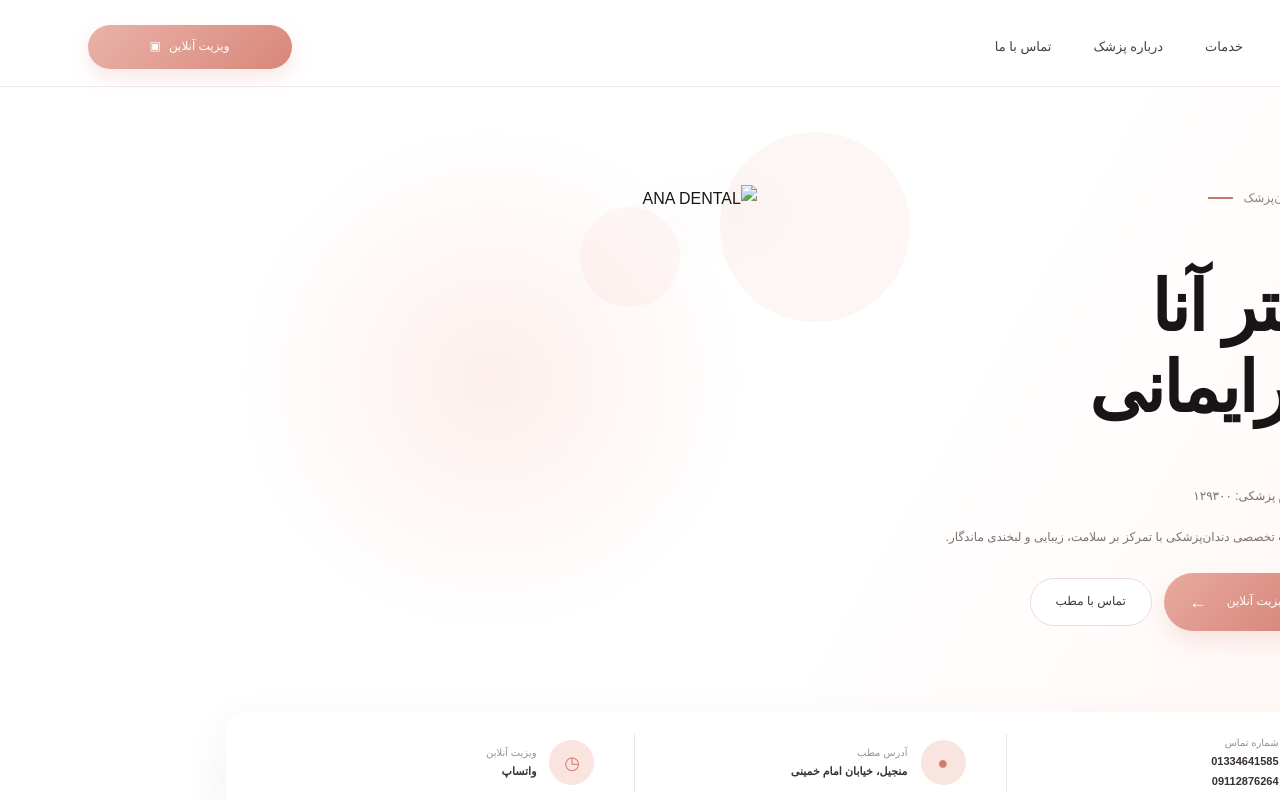
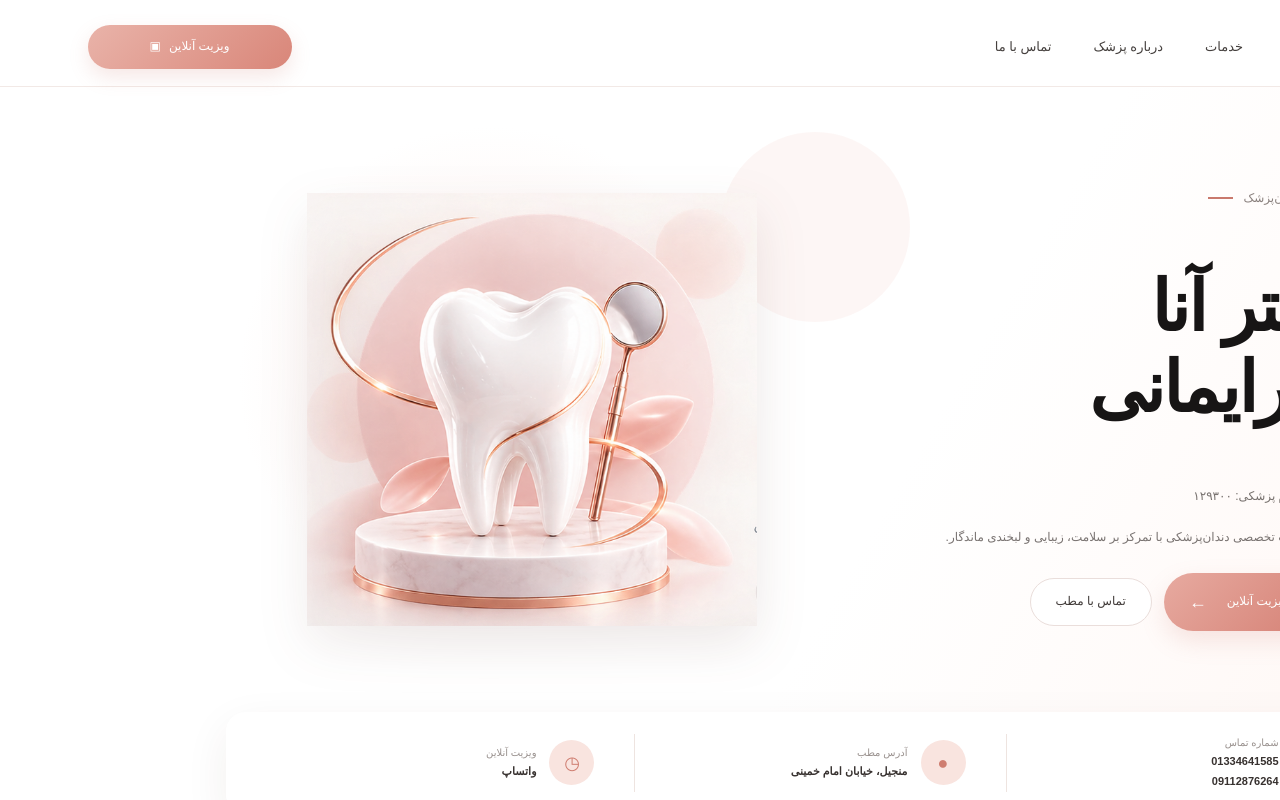
Before and after one commit to helyachegini082-cmd/Ana-dental, a plain HTML site: page index.html in a window 1280 px wide. Shown: the top 800 px of the page. Drawn offline with Linux system fonts and the light colour scheme; files whose address does not match are found by name.

Commit message:
Update index.html

```diff
--- a/index.html
+++ b/index.html
@@ -118,7 +118,7 @@
             <div class="hero-visual">
 
                 <img
-                    src="images/ana-dental-hero-logo.png"
+                    src="ana-dental-hero-logo.png"
                     alt="ANA DENTAL"
                     class="hero-image"
                 >
```
